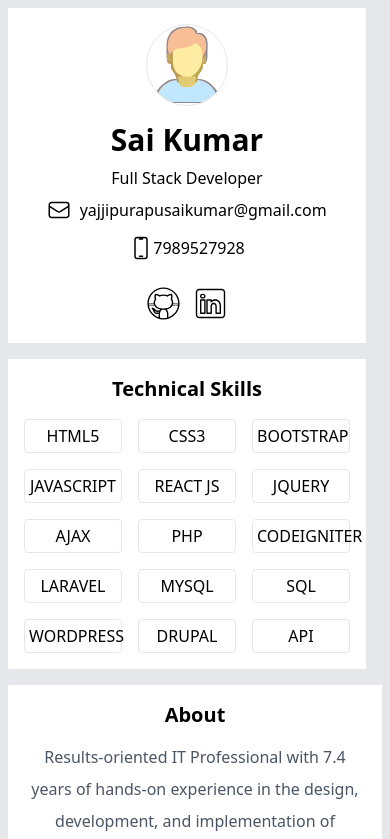
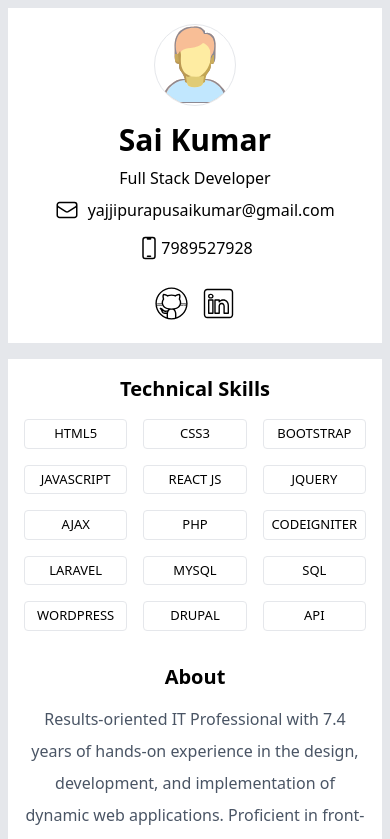
Before and after one commit to sai-9542/my-profile, a React (Vite) app: page / in a window 390 px wide. Shown: the top 839 px of the page. Built offline with nearby package versions, Linux system fonts and the light colour scheme.

Commit message:
repsponsive

```diff
--- a/src/App.jsx
+++ b/src/App.jsx
@@ -11,7 +11,7 @@ function App() {
     <>
       <BrowserRouter>
         <div className="bg-gray-200 sm:m-8 md:m-10 lg:m-20 p-2 xs:p-4 sm:p-4 md:p-4 lg:p-8 xl:p-8">
-          <div className="grid grid-cols-1 sm:grid-cols-1 md:grid-cols-3 lg:grid-cols-3 xl:grid-cols-3 gap-4">
+          <div className="grid grid-cols-1 sm:grid-cols-1 md:grid-cols-3 lg:grid-cols-3 xl:grid-cols-3 sm:gap-0  md:gap-4">
             <div>
               <Profile />
             </div>
--- a/src/components/Profile.jsx
+++ b/src/components/Profile.jsx
@@ -107,7 +107,8 @@ const Profile = () => {
               className="border border-gray-200 p-1 rounded text-center"
               key={skill}
             >
-              <p className="sm:text-[12px] md:text-base">{skill}</p>
+              <p className="text-[13px] md:text-base lg:text-base xl:text-base">{skill}</p>
+
             </div>
           ))}
         </div>
```
